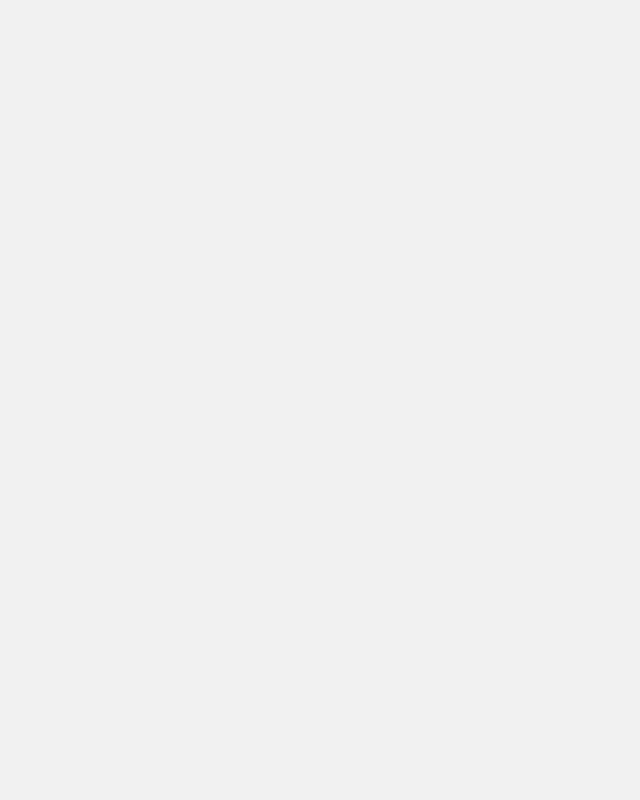
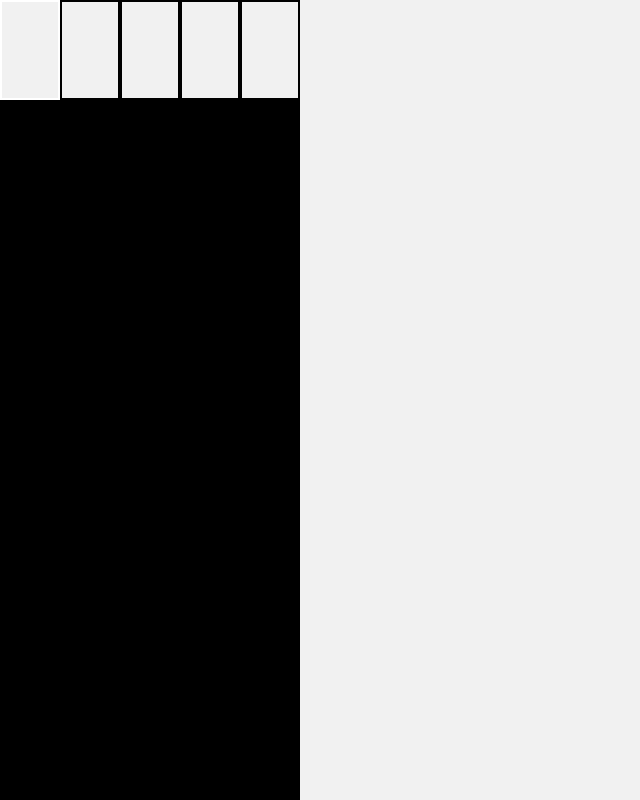
Before and after one commit to Koda777/ChromaCapture, a React (Vite) app: page / in a window 1280 px wide. Shown: the whole page, without its empty margins (0-640 px from the left). Built offline with nearby package versions, Linux system fonts and the light colour scheme.

Commit message:
[UPDATE] window appearance

```diff
--- a/src-tauri/tauri.conf.json
+++ b/src-tauri/tauri.conf.json
@@ -56,10 +56,10 @@
     "windows": [
       {
         "fullscreen": false,
-        "height": 390,
-        "width": 70,
+        "height": 150,
+        "width": 300,
         "resizable": false,
-        "title": "Chroma",
+        "title": "",
         "alwaysOnTop": true
       }
     ]
--- a/src/components/MainColors.tsx
+++ b/src/components/MainColors.tsx
@@ -37,13 +37,14 @@ const MainColors = () => {
     <Container>
       {[...Array(5)].map((index, i) => {
         return (
-          <Square
-            key={`${index} - ${i}`}
-            color={response[i]}
-            onClick={() => handleClick(i)}
-            onDoubleClick={() => handleLock(i)}
-            borderColor={locked[i] ? "white" : "transparent"}
-          />
+          <BoxSquare>
+            <Square
+              key={`${index} - ${i}`}
+              color={response[i]}
+              onDoubleClick={() => handleClick(i)}
+            />
+            <LockContainer onClick={() => handleLock(i)} locked={locked[i]} />
+          </BoxSquare>
         )
       })}
     </Container>
@@ -54,26 +55,38 @@ export default MainColors
 
 interface SquareProps {
   color: string
-  borderColor: string
+}
+
+interface LockProps {
+  locked: boolean
 }
 
 const Container = styled.div`
   width: 100%;
   height: 100%;
   display: flex;
-  flex-direction: column;
-  justify-content: space-around;
-  align-items: center;
+  flex-direction: row;
+  align-items: flex-start;
 `
 
 const Square: React.FC<SquareProps> = styled.div`
-  height: 60px;
+  height: 100px;
   width: 60px;
-  border-radius: 5px;
   background: ${(props) => props.color};
-  border: 2px solid ${(props) => props.borderColor};
+  border: 2px solid;
 
   &:hover {
     border: 2px solid white;
   }
 `
+
+const BoxSquare = styled.div`
+  display: flex;
+  flex-direction: column;
+  height: 100%;
+`
+
+const LockContainer: React.FC<LockProps> = styled.div`
+  flex: 1;
+  background: ${(props) => (props.locked ? "white" : "black")};
+`
```
Also changed, not shown: 1 other file (tests, documents, lock files or other folders).
